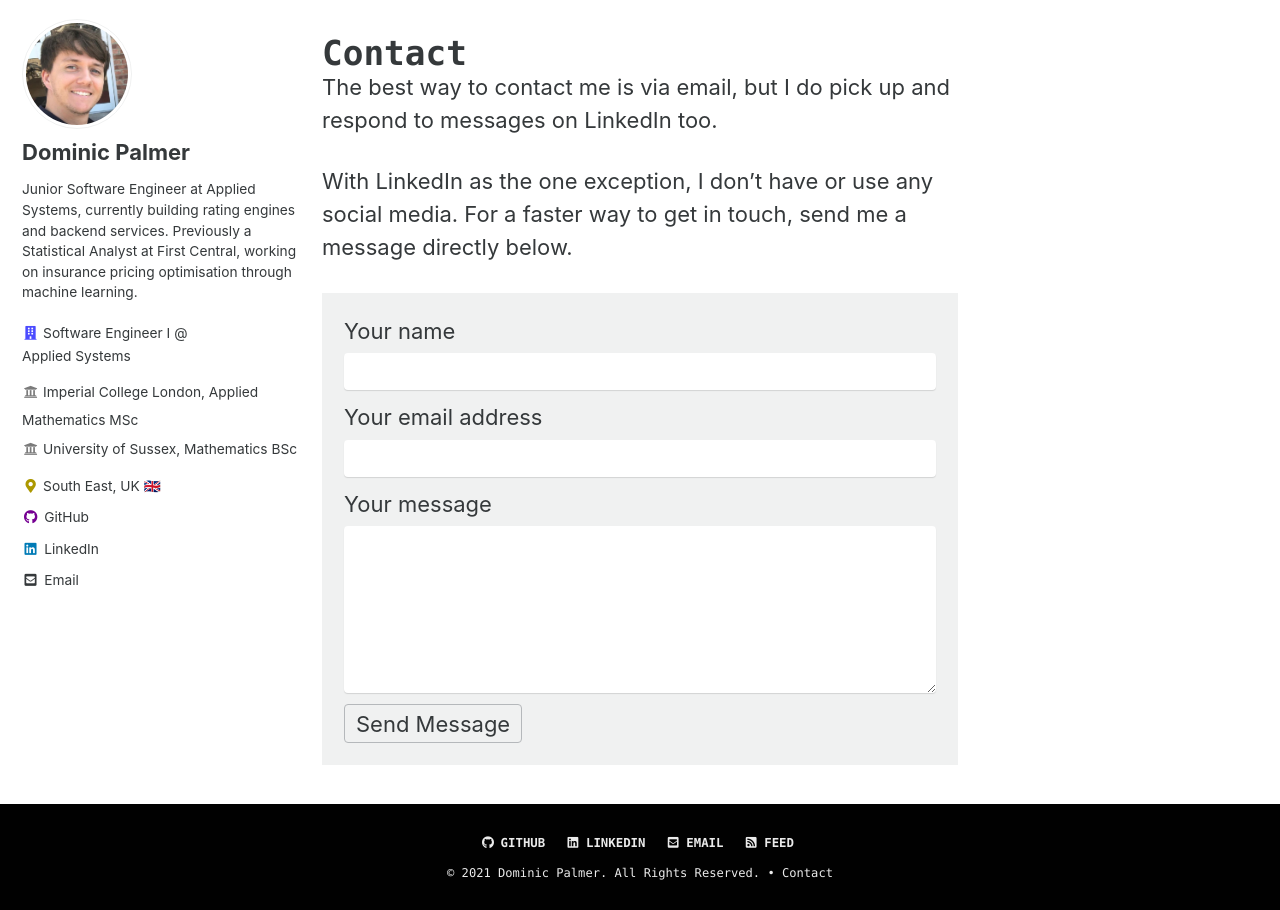
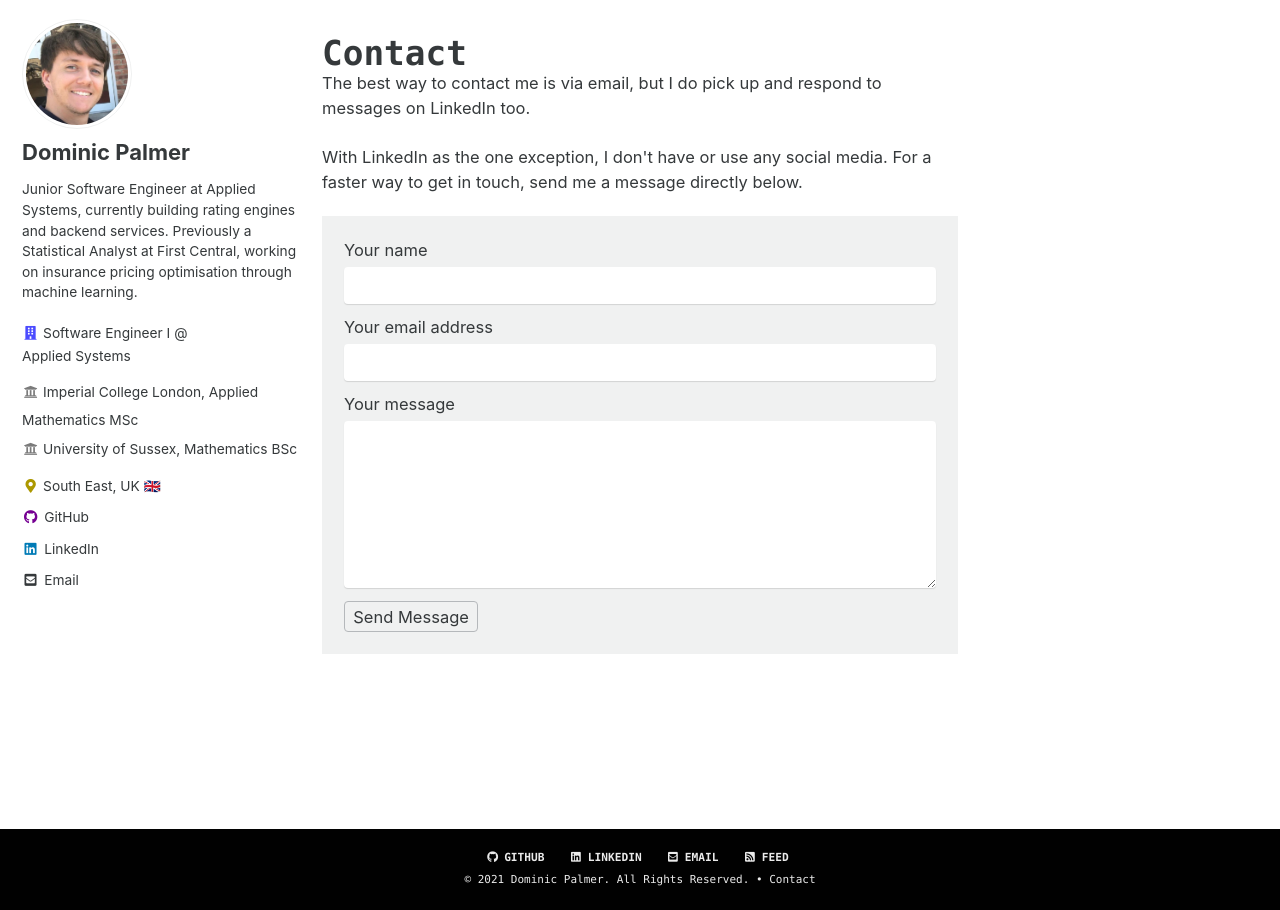
Before and after one commit to dominicpalmer/dominicpalmer.org, a Jekyll site: the page built from _pages/contact.md, in a window 1280 px wide and 972 px high, cut to the strip 62-972 px from the top of the window. Built offline with Jekyll 4.4.1, drawn with Linux system fonts in a browser that asks for light colours; cached includes are drawn as plain includes; emoji names are drawn with the system emoji font.

Commit message:
Overhaul of site wide font sizes

```diff
--- a/_includes/contact-form.html
+++ /dev/null
@@ -1,28 +0,0 @@
-<div id="contact-form-container">
-    <form id="contact-form" method="post" action="contact-form-process.php">
-        <div>
-            <label for="name">Your name</label>
-            <div>
-                <input type="text" id="name" name="name" required>
-            </div>
-        </div>
-
-        <div>
-            <label for="Email">Your email address</label>
-            <div>
-                <input type="email" id="Email" name="Email" class="fcf-form-control" required>
-            </div>
-        </div>
-
-        <div>
-            <label for="message">Your message</label>
-            <div>
-                <textarea id="contact-form-message" name="message" rows="6" maxlength="3000" required></textarea>
-            </div>
-        </div>
-
-        <div>
-            <button type="submit" id="contact-form-button">Send Message</button>
-        </div>
-    </form>
-</div>
--- /dev/null
+++ b/_includes/contact.html
@@ -0,0 +1,35 @@
+<p class="article-text">
+    The best way to contact me is via email, but I do pick up and respond to messages on LinkedIn too.<br><br>
+
+    With LinkedIn as the one exception, I don't have or use any social media. For a faster way to get in touch,
+    send me a message directly below.
+</p>
+
+<div id="contact-form-container">
+    <form id="contact-form" method="post" action="">
+        <div>
+            <label class="article-text" for="name">Your name</label>
+            <div>
+                <input type="text" id="name" name="name" required>
+            </div>
+        </div>
+
+        <div>
+            <label class="article-text" for="Email">Your email address</label>
+            <div>
+                <input type="email" id="Email" name="Email" required>
+            </div>
+        </div>
+
+        <div>
+            <label class="article-text" for="message">Your message</label>
+            <div>
+                <textarea id="contact-form-message" name="message" rows="6" maxlength="3000" required></textarea>
+            </div>
+        </div>
+
+        <div>
+            <button id="contact-form-button" class="article-text" type="submit">Send Message</button>
+        </div>
+    </form>
+</div>
--- a/_pages/contact.md
+++ b/_pages/contact.md
@@ -7,9 +7,4 @@
   - /contact.html
 ---
 
-The best way to contact me is via email, but I do pick up and respond to messages on LinkedIn too.
-
-With LinkedIn as the one exception, I don't have or use any social media. For a faster way to get in touch,
-send me a message directly below.
-
-{% include contact-form.html %}
+{% include contact.html %}
--- a/_sass/minimal-mistakes/_footer.scss
+++ b/_sass/minimal-mistakes/_footer.scss
@@ -16,9 +16,9 @@
     @include clearfix;
     margin-left: auto;
     margin-right: auto;
-    margin-top: 0.9em;
+    margin-top: 0;
     max-width: 100%;
-    padding: 0 1em 1.25em;
+    padding: 0 1em 1em;
     text-align: center;
 
     @include breakpoint($x-large) {
@@ -60,8 +60,9 @@
     display: inline-block;
     padding-top: 2px;
     padding-bottom: 2px;
+    margin-bottom: 0;
     font-family: $sans-serif-narrow;
-    font-size: $type-size-6;
+    font-size: $type-size-9;
     text-transform: uppercase;
   }
 
@@ -77,10 +78,13 @@
   }
 
   .social-icons {
+    line-height: 1;
+    padding-bottom: 0.15em;
+
     a {
       white-space: nowrap;
       font-family: $monospace;
-      font-size: $type-size-6;
+      font-size: $type-size-9;
     }
   }
 }
--- a/_sass/minimal-mistakes/_reset.scss
+++ b/_sass/minimal-mistakes/_reset.scss
@@ -4,22 +4,127 @@
 
 * { box-sizing: border-box; }
 
+// Breakpoint font overrides for responsiveness
 html {
   /* apply a natural box layout model to all elements */
   box-sizing: border-box;
   background-color: $background-color;
   font-size: 16px;
 
+  .article-text {
+    font-size: 15px !important;
+  }
+
+  .page__footer-copyright {
+    font-size: 10px !important;
+  }
+
+  .page__footer-follow ul {
+    font-size: 34px !important;
+  }
+
+  .author__bio p {
+    font-size: 12px !important;
+  }
+
+  @include breakpoint($small) {
+    font-size: 16px;
+
+    .article-text {
+      font-size: 16px !important;
+    }
+
+    .page__footer-copyright {
+      font-size: 11px !important;
+    }
+
+    .page__footer-follow ul {
+      font-size: 37px !important;
+    }
+
+    .author__bio p {
+      font-size: 12px !important;
+    }
+  }
+
   @include breakpoint($medium) {
+    font-size: 16px;
+
+    .article-text {
+      font-size: 16px !important;
+    }
+
+    .page__footer-copyright {
+      font-size: 11px !important;
+    }
+
+    .page__footer-follow ul {
+      font-size: 37px !important;
+    }
+
+    .author__bio p {
+      font-size: 12px !important;
+    }
+  }
+
+  @include breakpoint($medium-wide) {
     font-size: 18px;
+
+    .article-text {
+      font-size: 16px !important;
+    }
+
+    .page__footer-copyright {
+      font-size: 11px !important;
+    }
+
+    .page__footer-follow ul {
+      font-size: 37px !important;
+    }
+
+    .author__bio p {
+      font-size: 12px !important;
+    }
   }
 
   @include breakpoint($large) {
-    font-size: 20px;
+    font-size: 22px;
+
+    .article-text {
+      font-size: 16.5px !important;
+    }
+
+    .page__footer-copyright {
+      font-size: 11px !important;
+    }
+
+    .page__footer-follow ul {
+      font-size: 37px !important;
+    }
+
+    .author__bio p {
+      font-size: 0.625em !important;
+    }
   }
 
   @include breakpoint($x-large) {
     font-size: 22px;
+
+    .article-text {
+      font-size: 16.5px !important;
+    }
+
+    .page__footer-copyright {
+      font-size: 11px !important;
+    }
+
+    .page__footer-follow ul {
+      font-size: 37px !important;
+    }
+
+    .author__bio p {
+      font-size: 0.625em !important;
+    }
   }
 
   -webkit-text-size-adjust: 100%;
```
Also changed, not shown: _pages/about.md (+1 -0 lines).
